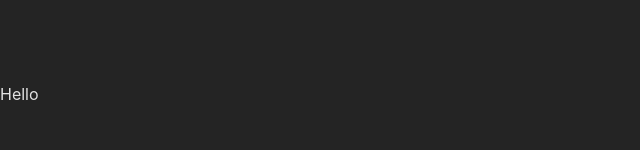
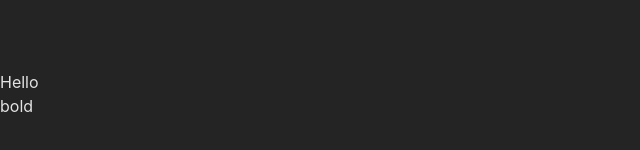
Before and after one commit to johndalvik/typography-proposal, a React (Vite) app: page / in a window 1280 px wide. Shown: the part 306-456 px from the top of the page, without its empty margins (0-640 px from the left). Built offline with nearby package versions, Linux system fonts and the light colour scheme.

Commit message:
2 files modified, 2 added

```diff
--- a/src/App.tsx
+++ b/src/App.tsx
@@ -4,6 +4,7 @@ function App() {
   return (
     <>
       <Text>Hello</Text>
+      <Text fontWeight="bold">bold</Text>
     </>
   );
 }
--- a/src/components/Text.tsx
+++ b/src/components/Text.tsx
@@ -1,3 +1,31 @@
-export const Text = ({ children }) => {
-  return <p>{children}</p>;
+import { ReactElement } from 'react';
+import styles from './Text.module.scss';
+import classNames from 'classnames';
+
+interface TextProps {
+  fontSize: string;
+  fontStyle: string;
+  fontWeight: string;
+  children: ReactElement;
+}
+
+export const Text = ({
+  fontSize,
+  fontStyle = 'normal',
+  fontWeight = 'normal',
+  children,
+}: TextProps) => {
+  console.log(styles[fontWeight]);
+
+  return (
+    <div
+      className={classNames(
+        styles[fontSize],
+        styles[fontWeight],
+        styles[fontStyle]
+      )}
+    >
+      {children}
+    </div>
+  );
 };
```
Also changed, not shown: src/components/tokens.scss (added, +11 -0 lines), src/components/Text.module.scss (added).
